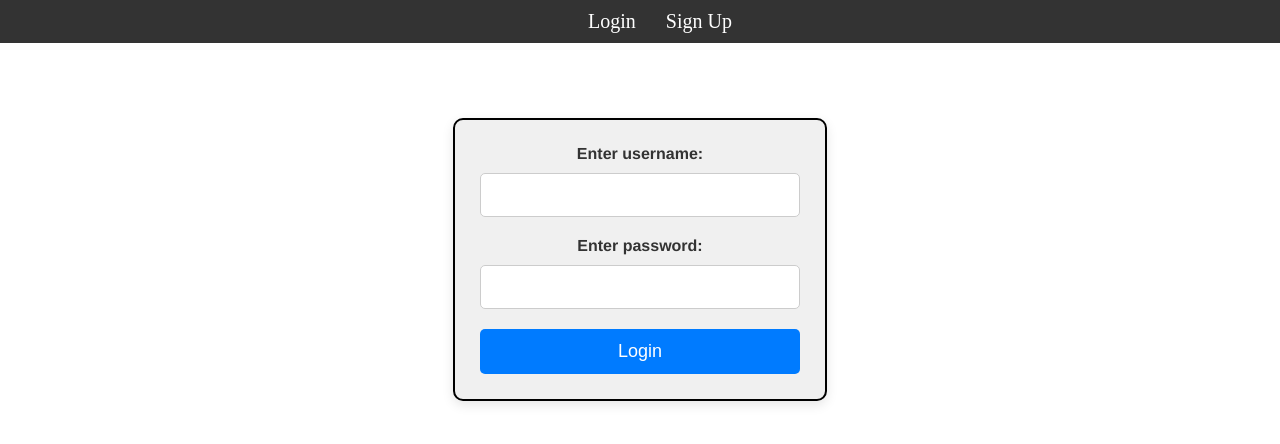
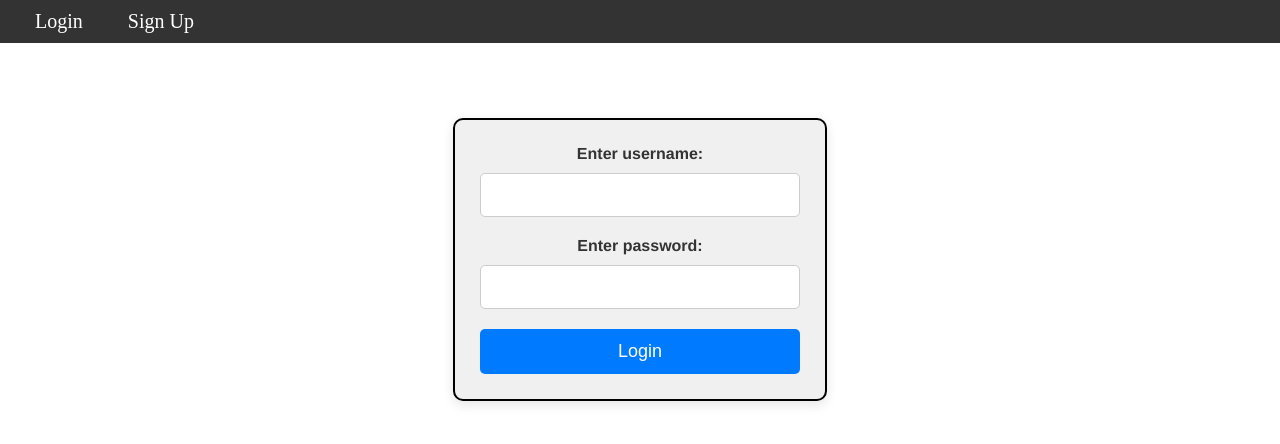
Before and after one commit to Sangeethsk01/My-Projects, a React (Create React App) app in the folder client/: page /login in a window 1280 px wide. Shown: the top 444 px of the page. Built offline with nearby package versions, Linux system fonts and the light colour scheme; no server answers.

Commit message:
edited home page

```diff
--- a/client/src/App.css
+++ b/client/src/App.css
@@ -5,7 +5,8 @@
 
 }
 
-/* Center the post container */
+
+/* HOME PAGE */
 .post {
   background-color: #ffffff; /* White background for the post */
   border: 1px solid #ddd;    /* Light grey border */
@@ -42,7 +43,7 @@
 /* Style for the footer */
 .footer {
   display: flex;
-  justify-content: space-between; /* Space between items */
+  position: relative;
   align-items: center;
   padding-left: 10px;
   padding-right: 10px;
@@ -64,6 +65,18 @@
 
 .liked {
   color: #297fdabf;
+  position: absolute;
+  right: 30px;
+}
+
+.unliked {
+  position: absolute;
+  right: 30px;
+}
+
+.footer label {
+  position: absolute;
+  right: 10px;
 }
 
 .footer button:hover {
@@ -135,15 +148,16 @@ span {
 /* Navbar styling */
 .navbar {
   display: flex;
-  justify-content: center;
+  justify-content: space-between; /* Distribute space between left and right sections */
+  align-items: center; /* Vertically align items */
   padding: 10px 20px;
   background-color: #333333;
   color: white;
-  position: fixed; /* Fixes the navbar at the top of the screen */
+  position: fixed;
   width: 100%; /* Full width */
   top: 0; /* Aligns to the top of the screen */
-  left: 0; /* Aligns to the left edge */
-  z-index: 1000; /* Ensure it appears above other content */
+  left: 0;
+  z-index: 1000;
 }
 
 /* Navbar links styling */
@@ -159,11 +173,29 @@ span {
   color: #ff6347; /* Change color on hover */
 }
 
-.navbar .logout {
-  background-color: none;
+/* Left section styling */
+.navbar .left {
+  display: flex;
+  gap: 15px; /* Optional: Adds space between links */
 }
 
-/* Adjust spacing below the navbar */
+/* Right section styling */
+.navbar .right {
+  display: flex;
+  align-items: center; /* Vertically center content */
+  gap: 15px; /* Adds space between the welcome message and logout link */
+  padding-right: 20px;
+}
+
+/* Welcome message styling */
+.navbar .welcomemsg {
+  margin-right: 15px; /* Add some space before logout link */
+  font-weight: bold;
+  font-style: italic;
+  font-size: 20px;
+}
+
+/* Body padding to prevent content from going under the navbar */
 body {
   padding-top: 60px; /* Adjust based on navbar height */
 }
--- a/client/src/App.js
+++ b/client/src/App.js
@@ -56,16 +56,25 @@ function App() {
       <div className='navbar'>
          {!authState.status ? (
           <>
+           <div className='left'>
             <Link to="/login">Login</Link>
             <Link to="/registration">Sign Up</Link>
-          </>) : (
+            </div>
+          </>
+          ) : (
           <>
+          <div className='left'>
             <Link to="/">Home Page</Link>
             <Link to="/createpost">Create Post </Link>
+            </div>
+            <div className='right'>
+              {authState.status && (
+                <div className='welcomemsg'>Hello, {authState.username}</div>
+                )}
                 <Link to="/login" onClick={logout}>Logout</Link>
+                </div>
            </>
            )}
-
         </div>
 
         <Routes>
--- a/client/src/pages/Home.js
+++ b/client/src/pages/Home.js
@@ -63,18 +63,18 @@ function Home() {
   return (
     <div>
       <Link to={`/profile/${authState.id}`} className='profile-link'>My Profile</Link>
-      {authState.status && (
-        <h2 className='welcomemsg'> Hello, {authState.username}</h2>
-      )}
+
 
        {
         listOfPosts.map((value, key) => {
           return <div key={key} className='post'>
                     <div className='title'>{value.title}</div>
                     <div className='body' onClick={()=>{navigate(`/post/${value.id}`)}}>{value.body}</div>
-                    <div className='footer'><div onClick={()=>{navigate(`/profile/${value.UserId}`)}}>{value.username}</div>
-                     <ThumbUpIcon onClick={()=>{likeAPost(value.id)}} className={likedPosts.includes(value.id) ? "liked" : "unliked "}/>
-                    <label>{value.Likes.length}</label></div>
+                    <div className='footer'>
+                      <div onClick={()=>{navigate(`/profile/${value.UserId}`)}}>{value.username}</div>
+                      <ThumbUpIcon onClick={()=>{likeAPost(value.id)}} className={likedPosts.includes(value.id) ? "liked" : "unliked "}/>
+                      <label>{value.Likes.length}</label>
+                    </div>
 
 
 
```
Lines whose indentation alone changed are shown as unchanged.
